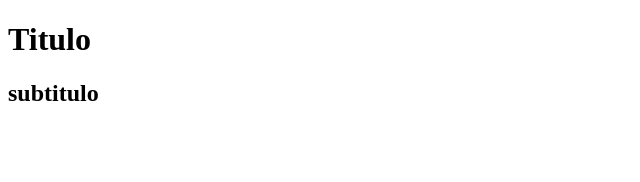
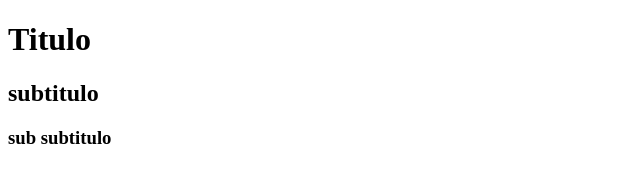
Before and after one commit to IvanLopez-Source/firstweb, a plain HTML site: page index.html in a window 1280 px wide. Shown: the whole page, without its empty margins (0-640 px from the left). Drawn offline with Linux system fonts and the light colour scheme.

```diff
--- a/index.html
+++ b/index.html
@@ -8,5 +8,6 @@
 <body>
     <h1>Titulo</h1>
     <h2>subtitulo</h2>
+    <h3>sub subtitulo</h3>
 </body>
 </html>
```
Also changed, not shown: 1 other file.
